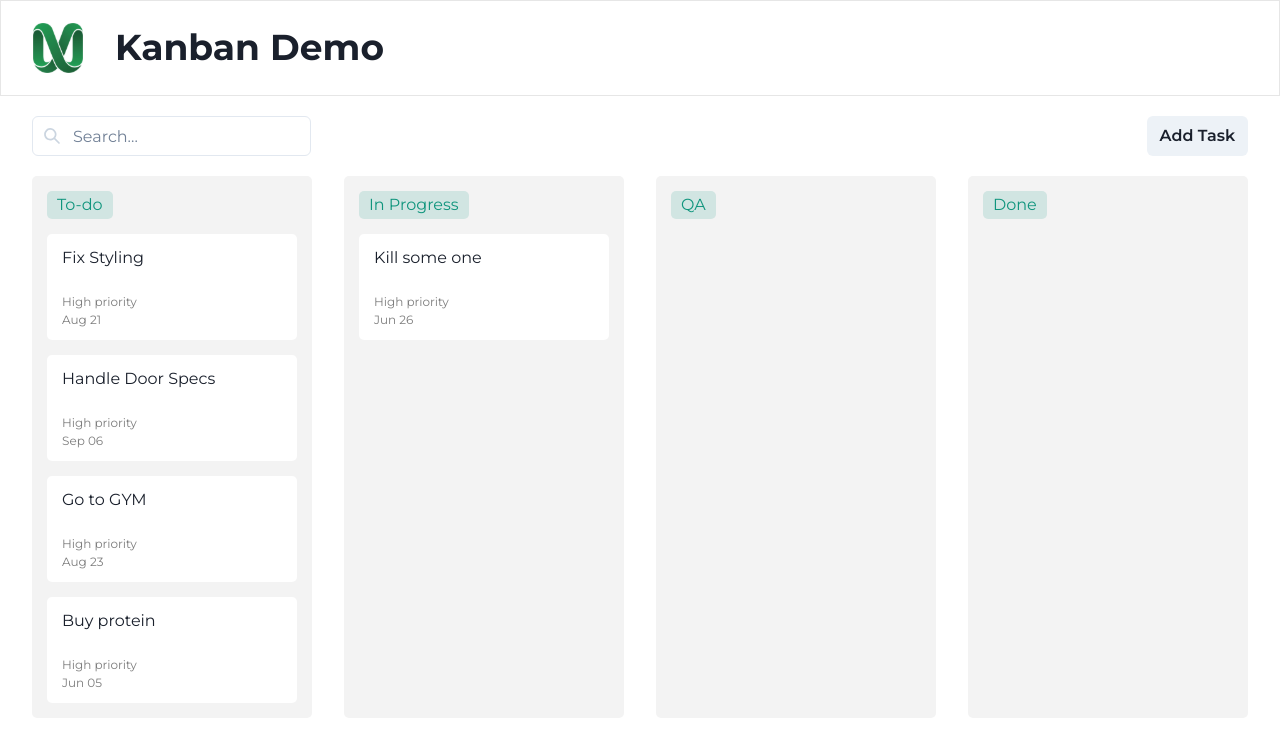
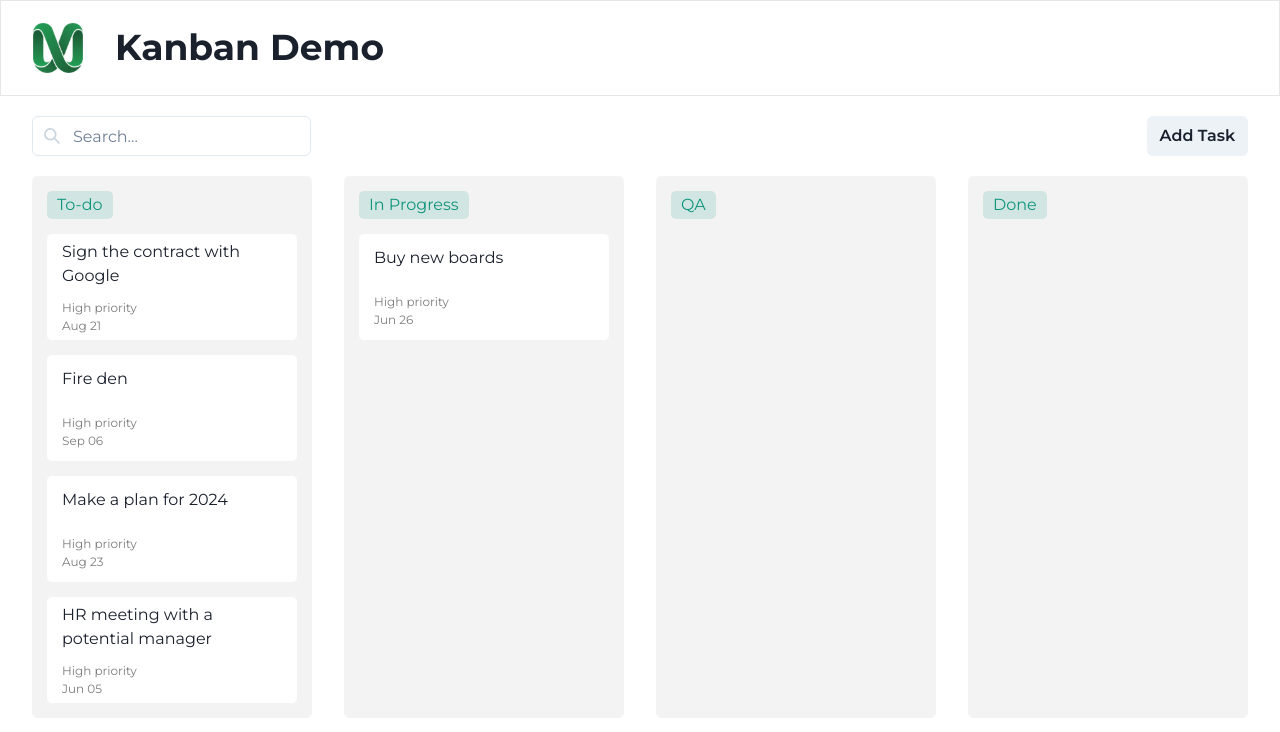
Before and after one commit to Ospann/kanban, a React (Vite) app: page / in a window 1280 px wide. Shown: the top 732 px of the page. Built offline with nearby package versions, Linux system fonts and the light colour scheme.

Commit message:
Update initialData.ts

```diff
--- a/src/initialData.ts
+++ b/src/initialData.ts
@@ -6,34 +6,34 @@ const initialData: IColumns = {
     items: [
       {
         id: "2",
-        Task: "Fix Styling",
+        Task: "Sign the contract with Google",
         Due_Date: "2023-08-21",
         priority: "High",
-        comment: "Kill",
+        comment: "test comment",
         created_Date: "2023-06-26",
       },
       {
         id: "3",
-        Task: "Handle Door Specs",
+        Task: "Fire den",
         Due_Date: "2023-09-6",
         priority: "High",
-        comment: "Kill",
+        comment: "test comment",
         created_Date: "2023-06-26",
       },
       {
         id: "4",
-        Task: "Go to GYM",
+        Task: "Make a plan for 2024",
         Due_Date: "2023-08-23",
         priority: "High",
-        comment: "Kill",
+        comment: "test comment",
         created_Date: "2023-06-26",
       },
       {
         id: "5",
-        Task: "Buy protein",
+        Task: "HR meeting with a potential manager",
         Due_Date: "2023-06-05",
         priority: "High",
-        comment: "Kill",
+        comment: "test comment",
         created_Date: "2023-06-26",
       },
     ],
@@ -43,10 +43,10 @@ const initialData: IColumns = {
     items: [
       {
         id: "1",
-        Task: "Kill some one",
+        Task: "Buy new boards",
         Due_Date: "2023-06-26",
         priority: "High",
-        comment: "Kill",
+        comment: "test comment",
         created_Date: "2023-06-26",
       },
     ],
```
